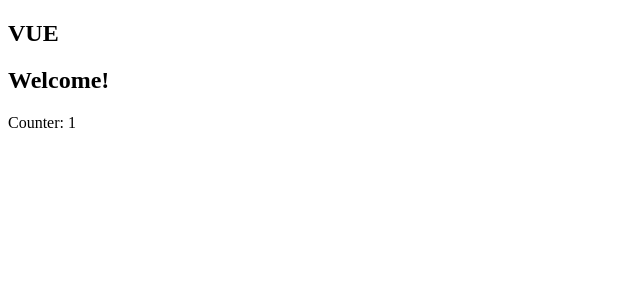
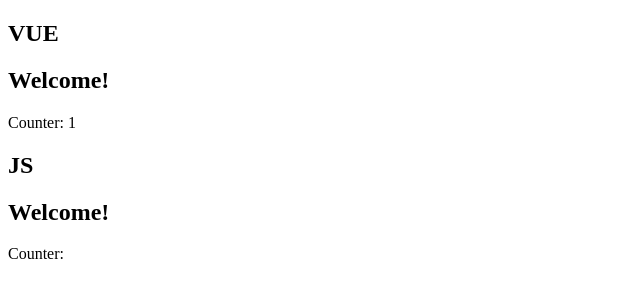
Before and after one commit to tolikhere/vue-learning, a plain HTML site: page index.html in a window 1280 px wide. Shown: the whole page, without its empty margins (0-640 px from the left). Drawn offline with nearby package versions, Linux system fonts and the light colour scheme.

Commit message:
Create the html container for js-app

```diff
--- a/index.html
+++ b/index.html
@@ -13,6 +13,12 @@
         <p>Counter: {{ counter }}</p>
     </section>
 
+    <section class="app js-app">
+        <h1>JS</h1>
+        <h2>Welcome!</h2>
+        <p>Counter: <span class="counter"></span></p>
+    </section>
+
     <script>
         var app = new Vue({
             el: '.vue-app',
```
